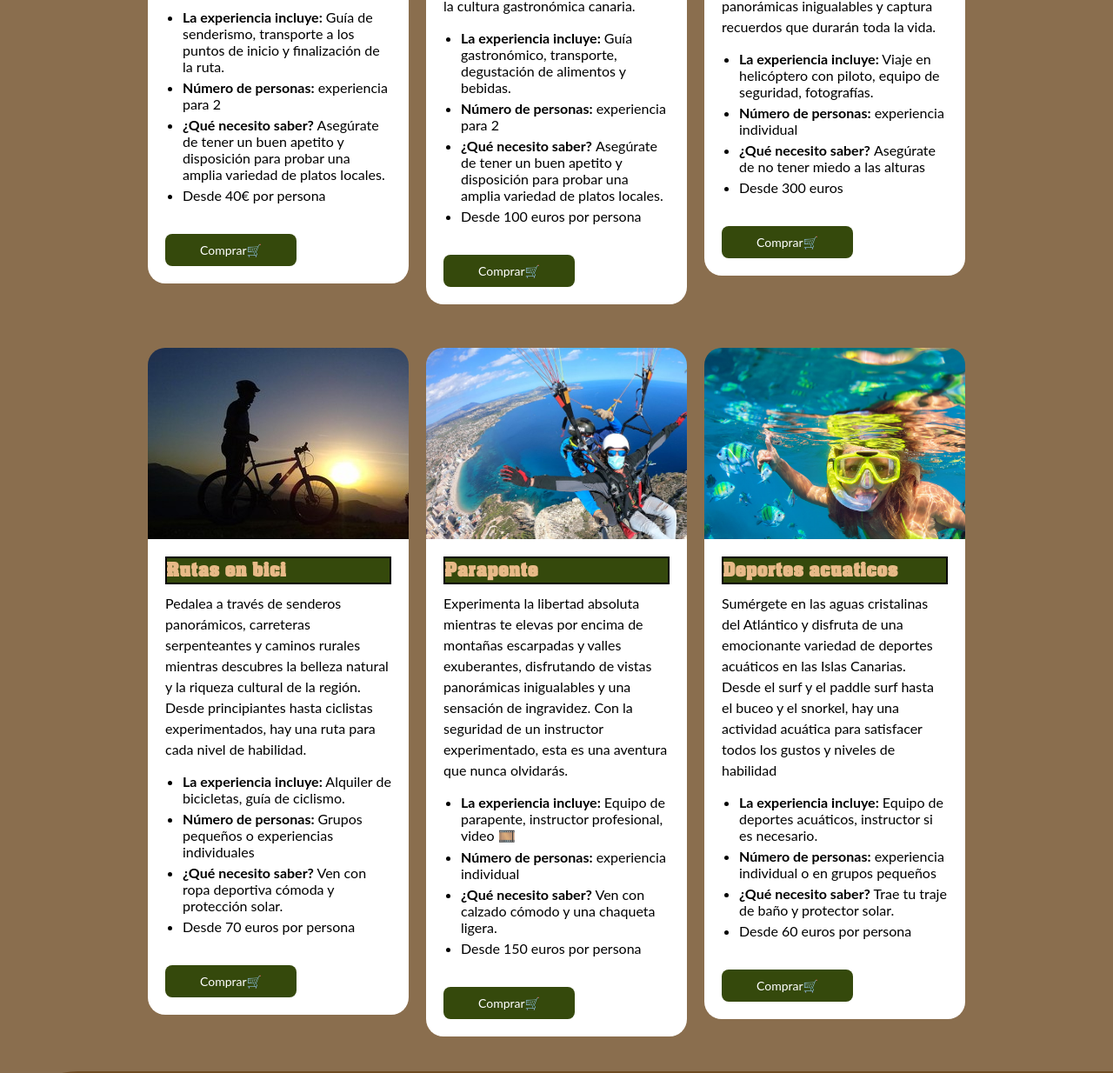
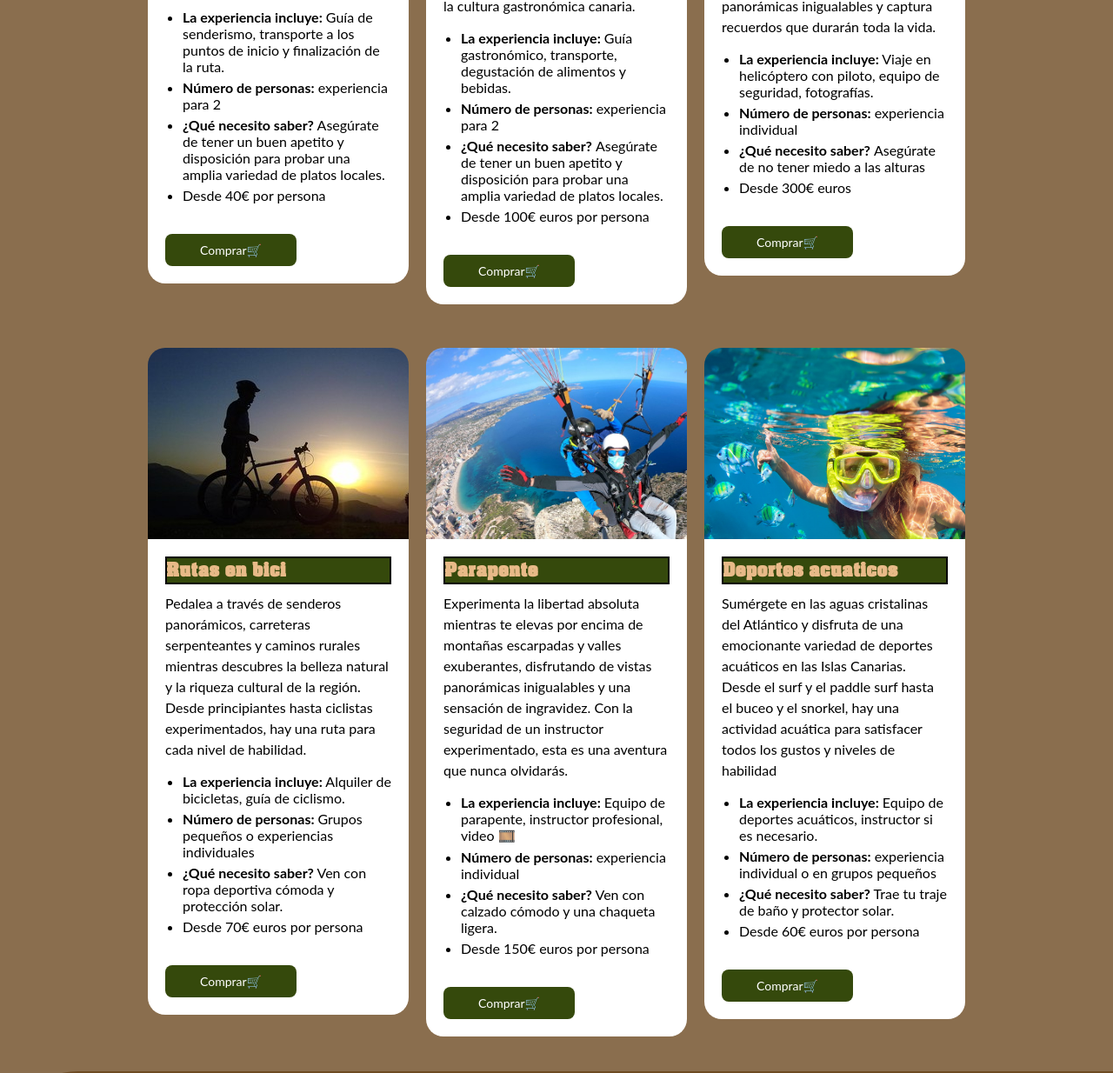
Before and after one commit to xarprax/Proyecto, a plain HTML site: page shop/shop.html in a window 1280 px wide. Shown: the part 791-2025 px from the top of the page at 87% size. Drawn offline with Linux system fonts and the light colour scheme; files whose address does not match are found by name.

Commit message:
Añadir $

```diff
--- a/shop/shop.html
+++ b/shop/shop.html
@@ -86,7 +86,7 @@
               apetito y disposición para probar una amplia variedad de platos
               locales.
             </li>
-            <li>Desde 100 euros por persona</li>
+            <li>Desde 100€ euros por persona</li>
           </ul>
           <input
             type="button"
@@ -120,7 +120,7 @@
               <strong>¿Qué necesito saber? </strong>Asegúrate de no tener miedo
               a las alturas
             </li>
-            <li>Desde 300 euros</li>
+            <li>Desde 300€ euros</li>
           </ul>
           <input
             type="button"
@@ -156,7 +156,7 @@
               <strong>¿Qué necesito saber?</strong> Ven con ropa deportiva
               cómoda y protección solar.
             </li>
-            <li>Desde 70 euros por persona</li>
+            <li>Desde 70€ euros por persona</li>
           </ul>
           <input
             type="button"
@@ -191,7 +191,7 @@
               <strong>¿Qué necesito saber?</strong> Ven con calzado cómodo y una
               chaqueta ligera.
             </li>
-            <li>Desde 150 euros por persona</li>
+            <li>Desde 150€ euros por persona</li>
           </ul>
           <input
             type="button"
@@ -228,7 +228,7 @@
               <strong>¿Qué necesito saber?</strong> Trae tu traje de baño y
               protector solar.
             </li>
-            <li>Desde 60 euros por persona</li>
+            <li>Desde 60€ euros por persona</li>
           </ul>
           <input
             type="button"
```
